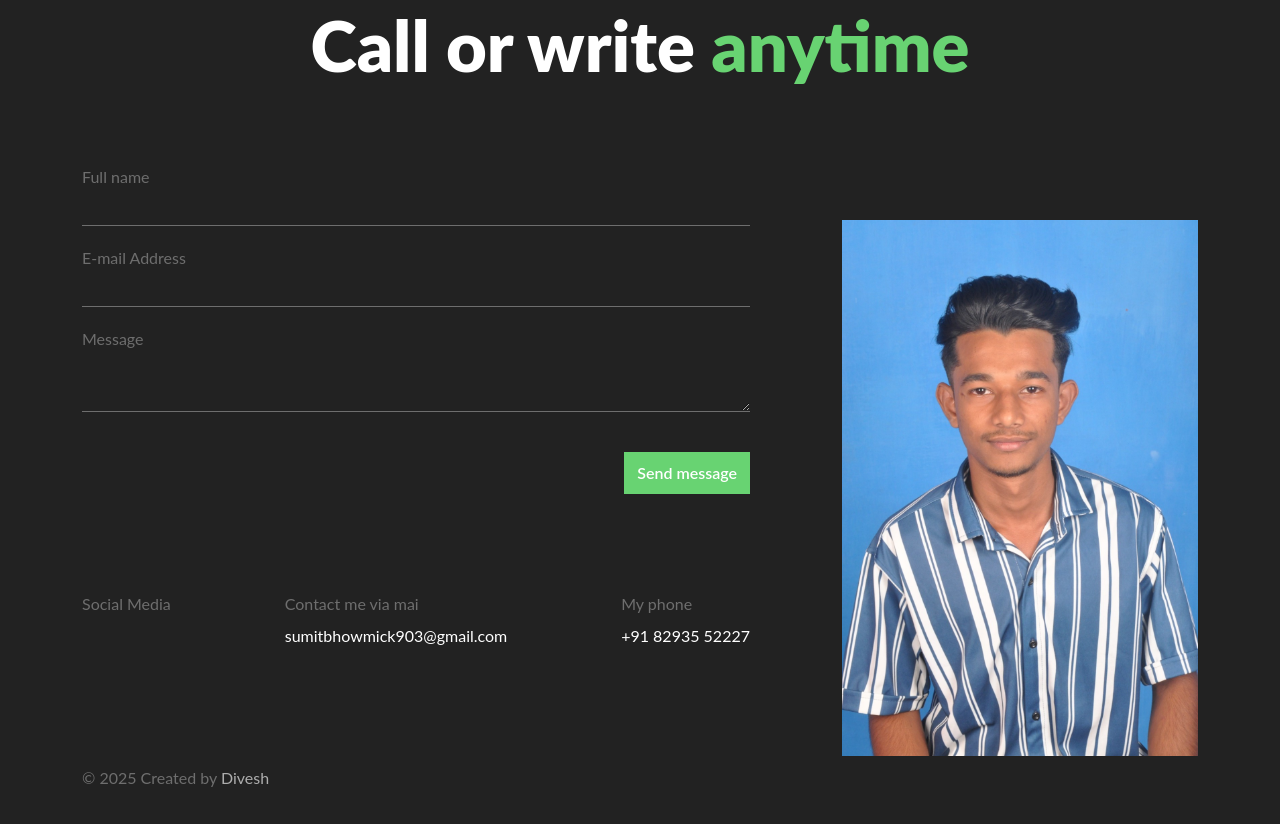
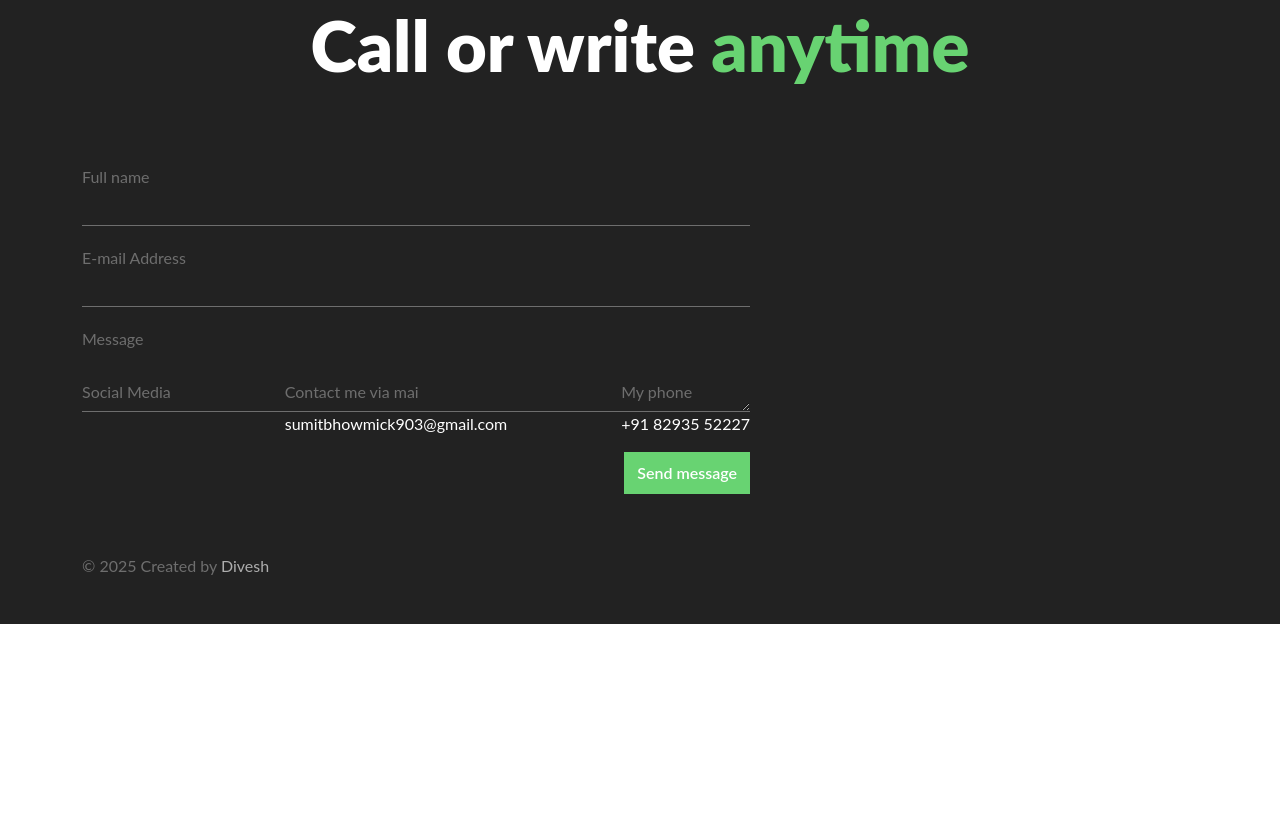
Before and after one commit to Chainsmoker23/Sumit-resume, a plain HTML site: page index.html in a window 1280 px wide. Shown: the part 4163-4987 px from the top of the page. After the commit the page ends 4787 px from the top, so only its background shows below. Drawn offline with nearby package versions, Linux system fonts and the light colour scheme; a web font is replaced by a local one.

Commit message:
Update index.html

```diff
--- a/index.html
+++ b/index.html
@@ -194,7 +194,7 @@
               </form>
           </div>
           <div class="img col-md-5 col-lg-4">
-            <img src="img/WhatsApp Image 2025-05-22 at 7.02.09 PM.jpeg" alt="">
+            <img src="" alt="">
           </div>
           <div class="contacts img col-xl-8">
             <div class="social-media">
```
